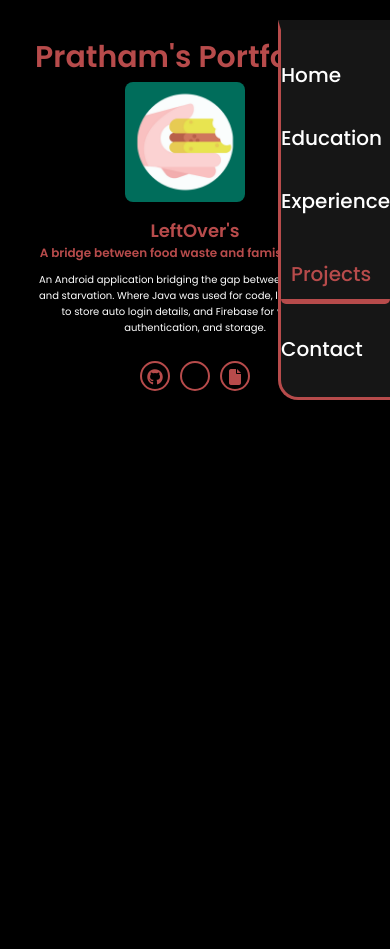
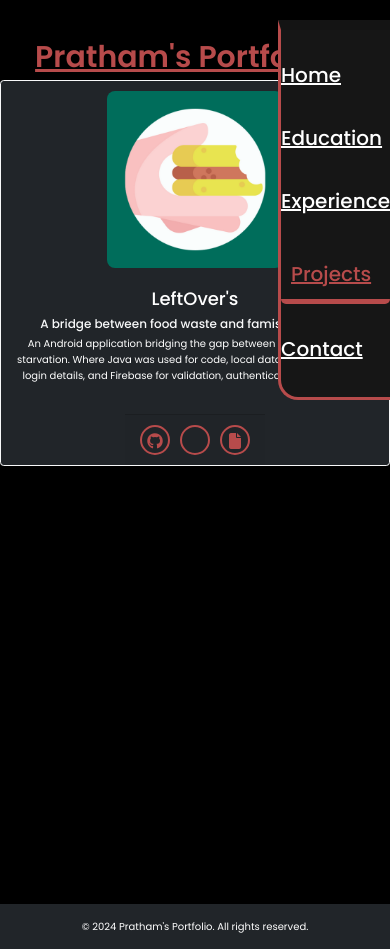
Before and after one commit to prathamshah01/PrathamsPortfolio, a plain HTML site: page projects.html in a window 390 px wide. Before the commit the page ends 844 px from the top, so only its background shows below. Drawn offline with nearby package versions, Linux system fonts and the light colour scheme.

Commit message:
Added bootstrap components

```diff
--- a/projects.html
+++ b/projects.html
@@ -6,8 +6,14 @@
     <link rel="stylesheet" href="https://cdnjs.cloudflare.com/ajax/libs/font-awesome/6.5.2/css/all.min.css">
     <link rel="stylesheet" href="style.css">
     <title>Projects - Pratham's Portfolio</title>
+
+    <!-- Added Bootstrap CDN -->
+    <!-- Compiled and minified CSS -->
+    <link href="https://cdn.jsdelivr.net/npm/bootstrap@5.3.3/dist/css/bootstrap.min.css" rel="stylesheet">
+    <!-- Compiled JavaScript -->
+    <script src="https://cdn.jsdelivr.net/npm/bootstrap@5.3.3/dist/js/bootstrap.bundle.min.js"></script>
 </head>
-<body>
+<body class="bg-black text-light">
     <header>
         <a href="index.html" class="logo">Pratham's Portfolio</a>
         <nav>
@@ -19,28 +25,43 @@
         </nav>
     </header>
 
-    <section class="projects">
-        <br>
-        <br>
-        <div class="project-item">
-            <div class="project-img">
-                <img src="images/logo1.png" alt="Project Image">
-            </div>
-            <div class="project-details">
-                <h1>LeftOver's</h1>
-                <h3 class="tagline">A bridge between food waste and famished people</h3>
-                <p class="description">
-                    An Android application bridging the gap between surplus food and
-                    starvation.
-                    Where Java was used for code, local database to store auto login details, and Firebase
-                    for validation, authentication, and storage.                </p>
-            </div>
-            <div class="social-icons">
-                <a href="https://github.com/prathamshah01/FWD" target="_blank" title="GitHub"><i class="fa-brands fa-github"></i></a>
-                <a href="docs/LeftOvers.pptx" target="_blank" title="PowerPoint"><i class="fa-brands fa-powerpoint"></i></a>
-                <a href="docs/LeftOver'sReport.pdf" target="_blank" title="Report"><i class="fa-solid fa-file"></i></a>
+    <!-- container for Bootstrap -->
+    <section class="projects container my-5">
+        <div class="row justify-content-center">
+            <div class="project-item card bg-dark border-light col-md-10 col-lg-8 mb-4">
+                <div class="project-img text-center p-3">
+                    <img src="images/logo1.png" alt="Project Image" class="card-img-top w-50">
+                </div>
+                <div class="project-details">
+                    <h1 class="project-title">LeftOver's</h1>
+                    <h3 class="tagline card-subtitle mb-2 text-center text-light">A bridge between food waste and famished people</h3>
+                    <p class="description">
+                        An Android application bridging the gap between surplus food and starvation.
+                        Where Java was used for code, local database to store auto login details, and Firebase
+                        for validation, authentication, and storage.
+                    </p>
+                </div>
+                <div class="social-icons card-footer text-center">
+                    <a href="https://github.com/prathamshah01/FWD" target="_blank" class="mx-2" title="GitHub" data-bs-toggle="tooltip" data-bs-placement="top" title="View GitHub Repository"><i class="fa-brands fa-github"></i></a>
+                    <a href="docs/LeftOvers.pptx" target="_blank" class="mx-2" title="PowerPoint" data-bs-toggle="tooltip" data-bs-placement="top" title="View PowerPoint Presentation"><i class="fa-brands fa-powerpoint"></i></a>
+                    <a href="docs/LeftOver'sReport.pdf" target="_blank" class="mx-2" title="Report" data-bs-toggle="tooltip" data-bs-placement="top" title="View Project Report"><i class="fa-solid fa-file"></i></a>
+                </div>
             </div>
         </div>
     </section>
+
+    <footer class="bg-dark text-white text-center p-4">
+        <div class="container">
+            <p class="mb-0">© 2024 Pratham's Portfolio. All rights reserved.</p>
+        </div>
+    </footer>
+
+    <!-- Bootstrap Tooltips -->
+    <script>
+        var tooltipTriggerList = [].slice.call(document.querySelectorAll('[data-bs-toggle="tooltip"]'));
+        var tooltipList = tooltipTriggerList.map(function (tooltipTriggerEl) {
+            return new bootstrap.Tooltip(tooltipTriggerEl);
+        });
+    </script>
 </body>
 </html>
--- a/style.css
+++ b/style.css
@@ -466,10 +466,11 @@ td img {
 
 /* Project Image Styling */
 .project-img img {
-    width: 200px; /* Adjust size as needed */
+    width: 200px;
     height: auto;
     border-radius: 8px;
-    margin-right: 2rem;
+    margin: 0 auto;
+    display: block;
 }
 
 
@@ -478,16 +479,14 @@ td img {
     flex: 1;
 }
 
-.project-details h1 {
-    font-size: 2.5rem;
-    color: #b74b4b;
+.project-details h1,
+.project-details h3,
+.project-details p {
+    color: #ffffff;
+    text-align: center;
+    margin-bottom: 1rem;
 }
 
-.tagline {
-    font-size: 1.6rem;
-    color: #b74b4b;
-    margin-bottom: 1rem;
-}
 
 .description {
     font-size: 1.4rem;
@@ -617,13 +616,19 @@ td img {
     transform: scale(1.3);
 }
 
+
+.form-container {
+    max-width: auto;
+    margin: 2rem auto;
+}
+
 /* Form Styling */
 .contact-form {
     margin-top: 2rem;
     max-width: 600px;
-    margin-left: auto;
-    margin-right: auto;
+    margin: 2rem auto;
     text-align: left;
+    padding: 1rem;
 }
 
 .contact-form label {
@@ -689,9 +694,7 @@ td img {
     .contact-form button {
         font-size: 1.4rem;
     }
+
 }
 
-
-
-
 }
```
Also changed, not shown: contact.html (+37 -5 lines), edu.html (+15 -20 lines), exp.html (+10 -0 lines).
